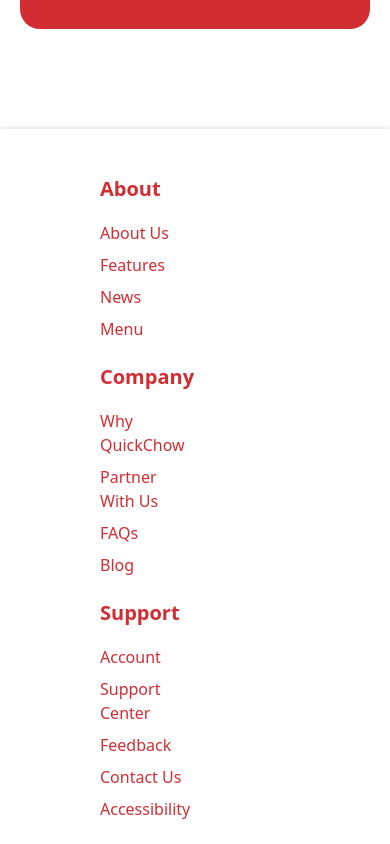
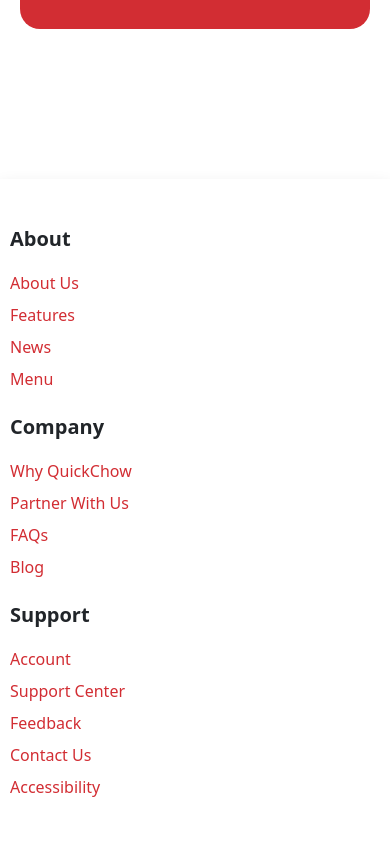
Before and after one commit to 4Krativr/QuickChow, a React (Create React App) app: page / in a window 390 px wide. Shown: the part 4160-5004 px from the top of the page. Built offline with nearby package versions, Linux system fonts and the light colour scheme.

Commit message:
Fixed the reviews content in the reviews section  of the webpage

```diff
--- a/src/components/Main.js
+++ b/src/components/Main.js
@@ -55,18 +55,16 @@ function Main(){
                 </div>
             `
     }
-    //The useEffect function manages and rerenders the content on the web page
+    //The useEffect hook manages and rerenders the content on the web page
     useEffect(() => {
         document.querySelector('.js-review-content').innerHTML = reviews()
         const handleClick = (move) => {
-            //The setTimeout function takes two parameters and executes the code based on the parameters given.
-            setTimeout(() => {
+            const customerLength = customerReview.length - 1;
             if(move === '>'){
                 count++;
             }
             else if(move === '<'){
-                    if(count <= -1){
-                        const customerLength = customerReview.length - 1;
+                if(count === 0){
                     count = customerLength;
                 }
                 else{
@@ -74,24 +72,17 @@ function Main(){
                 }
             }
             document.querySelector('.js-review-content').innerHTML = reviews()
-            },500)
         }
+        const handleRightClick = () => handleClick('>');
+        const handleLeftClick = () => handleClick('<');
         //This  block of code targets the arrow buttons on the page. It gets the elements and adds and removes event listeners to avoid unexpected errors.
         const rightArrow = document.querySelector('.js-right-arrow');
         const leftArrow = document.querySelector('.js-left-arrow')
-        rightArrow?.addEventListener('click', () => {
-            handleClick('>')
-        });
-        leftArrow?.addEventListener('click', () => {
-            handleClick('<')
-        });
+        rightArrow?.addEventListener('click', handleRightClick);
+        leftArrow?.addEventListener('click', handleLeftClick);
         return () => {
-            rightArrow?.removeEventListener('click', () => {
-                handleClick('>')
-            });
-            leftArrow?.removeEventListener('click', () => {
-                handleClick('<')
-            });
+            rightArrow?.removeEventListener('click', handleRightClick);
+            leftArrow?.removeEventListener('click', handleLeftClick);
         };
     }, []);
     return(
--- a/src/data/customerData.js
+++ b/src/data/customerData.js
@@ -8,7 +8,7 @@ export const customerReview = [
     },
     {
         name: 'Okorie Victor',
-        class: 'Food Enthusiast',
+        class: 'Customer',
         profilePic: require('../assets/reviewImages/Ellipse 9.png'),
         review:  `I really love the speed and comfort QuickChow adds to my life. I  literally stay indoors everyday while QuickChow handles my everyday meals`,
         star: require('../assets/reviewImages/star-rating.png')
--- a/src/styles/footer.scss
+++ b/src/styles/footer.scss
@@ -6,9 +6,8 @@ $lato: "Lato", sans-serif;
 .footer{
     position: relative;
     padding: 0px 100px;
-    margin-top: 100px;
-    color: $redColor;
-    box-shadow: 0px 5px 10px rgba(0, 0, 0, 0.5);
+    margin-top: 150px;
+    box-shadow: 0 0.5rem 1rem rgba(0, 0, 0, 0.15);
     .footer-info{
         .a-link{
             color: $redColor;
@@ -69,12 +68,14 @@ li{
     }
 }
 @media (max-width: 576px) {
+    .footer{
+        padding: 0px 10px;
         footer{
+            display: flex;
+            flex-direction: column-reverse;
             .a-link{
                 color: $redColor;
             }
-        display: flex;
-        flex-direction: column-reverse;
             .footer-info{
                 display: flex;
                 flex-direction: column;
@@ -91,3 +92,5 @@ li{
             }
         }
     }
+
+}
```
Lines whose indentation alone changed are shown as unchanged.
